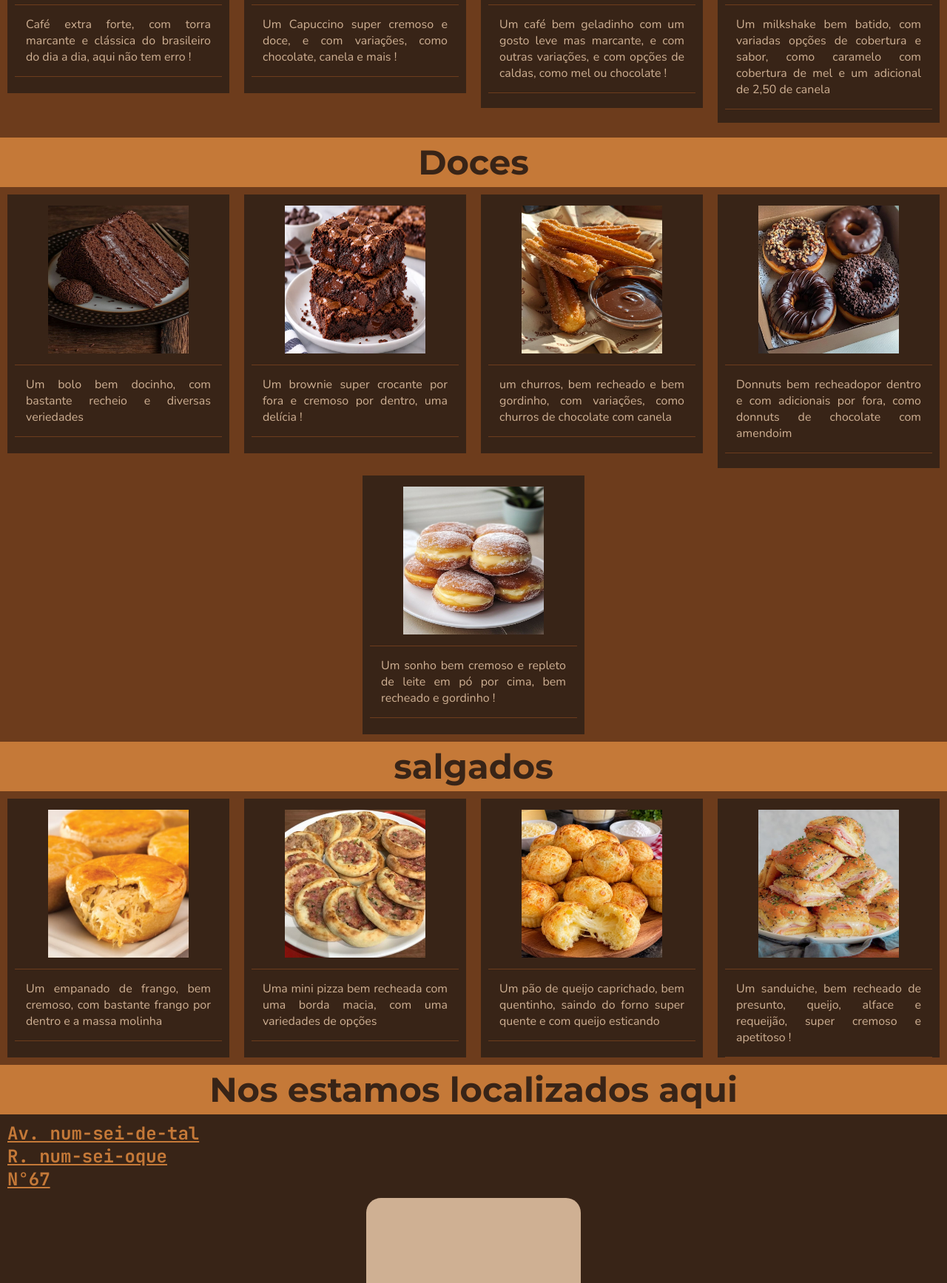
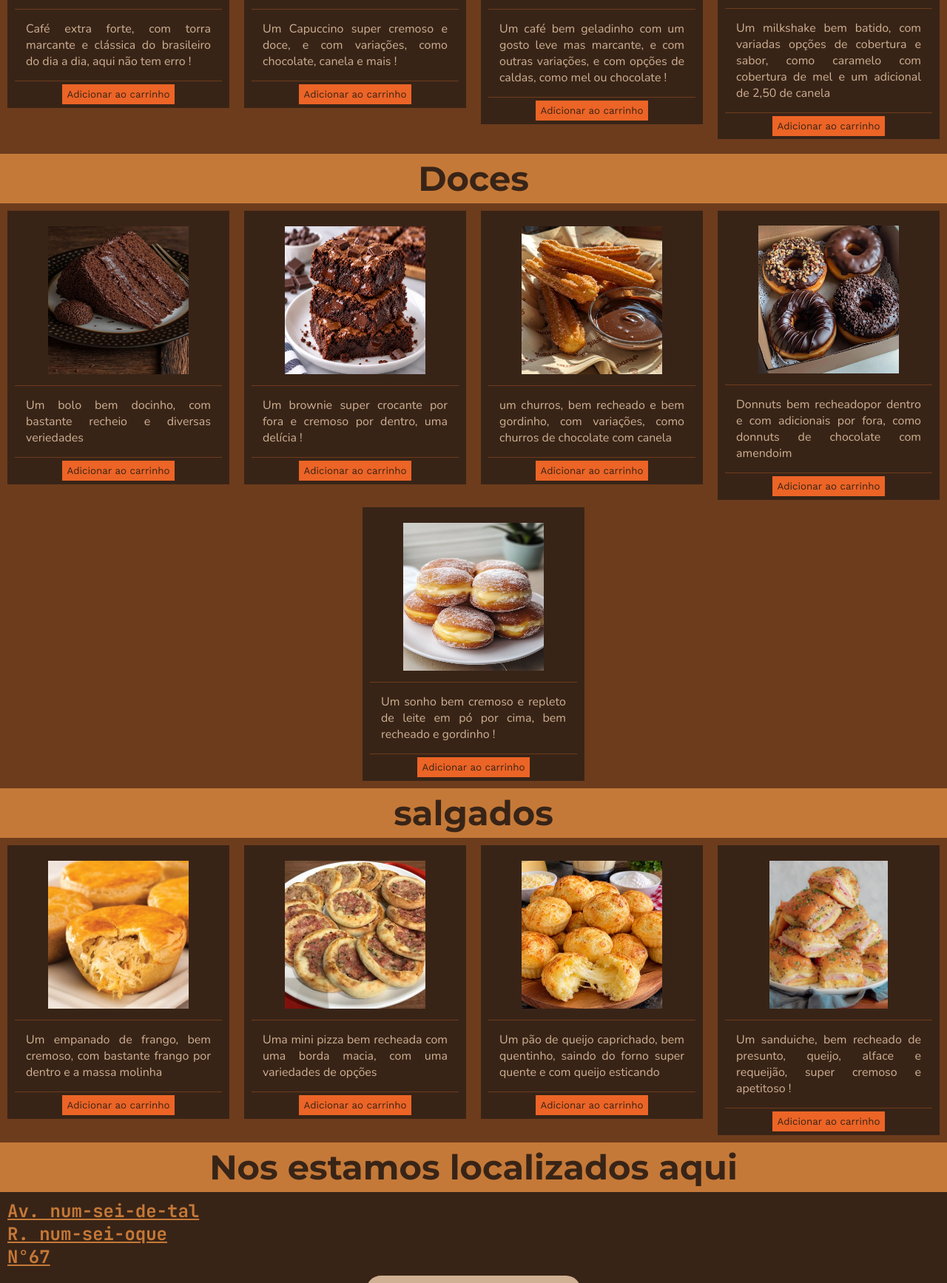
Before and after one commit to Pyetro-Soares/query, a plain HTML site: page louja/index.html in a window 1280 px wide. Shown: the part 964-2699 px from the top of the page at 74% size. Drawn offline with nearby package versions, Linux system fonts and the light colour scheme; grey boxes are pictures that could not be loaded; a script that the page names is missing; a web font is replaced by a local one.

Commit message:
adicionando o js, porém ainda incompleto

```diff
--- a/louja/index.html
+++ b/louja/index.html
@@ -11,6 +11,7 @@
     <link rel="shortcut icon" href="arquivos/coffee-favicon.ico">
 </head>
 <body>
+    <p id="notificacao"></p>
     <nav>
         <a href="#localizacao">localização</a>
         <a href="#cards">cafés</a>
@@ -28,18 +29,30 @@
             <div class="card">
                 <img src="arquivos/Cafe-extra-forte.jpg" alt="Café extra forte, com torra marcante e clássica do brasileiro do dia a dia " >
                 <p>Café extra forte, com torra marcante e clássica do brasileiro do dia a dia, aqui não tem erro !</p>
+                <button onclick="adicionarAoCarrinho()">
+                    Adicionar ao carrinho
+                </button>
             </div>
             <div class="card">
                 <img src="arquivos/Capuccino.jpg" alt="Um Capuccino super cremoso e doce">
                 <p>Um Capuccino super cremoso e doce, e com variações, como chocolate, canela e mais !</p>
+                <button onclick="adicionarAoCarrinho()">
+                    Adicionar ao carrinho
+                </button>
             </div>
             <div class="card" id="cardGrande">
                 <img src="arquivos/Cafe-gelado.jpg" alt="Um café bem geladinho com um gosto leve mas marcante">
                 <p>Um café bem geladinho com um gosto leve mas marcante, e com outras variações, e com opções de caldas, como mel ou chocolate !</p>
+                <button onclick="adicionarAoCarrinho()">
+                    Adicionar ao carrinho
+                </button>
             </div>
             <div class="card" id="cardGrande2">
                 <img src="arquivos/milkshake-de-caramelo.jpg" alt="Um milkshake bem batido, com variadas opções de cobertura e sabor">
                 <p>Um milkshake bem batido, com variadas opções de cobertura e sabor, como caramelo com cobertura de mel e um adicional de 2,50 de canela</p>
+                <button onclick="adicionarAoCarrinho()">
+                    Adicionar ao carrinho
+                </button>
             </div>
         </article>
         <h1 class="faixaDeIdentificacao">Doces</h1>
@@ -47,22 +60,37 @@
             <div class="card">
                 <img src="arquivos/Bolo-de-chocolate.jpg" alt="um bolo bem docinho, com bastante recheio e diversas veriedades">
                 <p>Um bolo bem docinho, com bastante recheio e diversas veriedades</p>
+                <button onclick="adicionarAoCarrinho()">
+                    Adicionar ao carrinho
+                </button>
             </div>
             <div class="card">
                 <img src="arquivos/Brownie.jpg" alt="Um brownie super crocante por fora e cremoso por dentro">
                 <p>Um brownie super crocante por fora e cremoso por dentro, uma delícia !</p>
+                <button onclick="adicionarAoCarrinho()">
+                    Adicionar ao carrinho
+                </button>
             </div>
             <div class="card">
                 <img src="arquivos/Churros.jpg" alt="um churros, bem recheado e bem gordinho">
                 <p>um churros, bem recheado e bem gordinho, com variações, como churros de chocolate com canela</p>
+                <button onclick="adicionarAoCarrinho()">
+                    Adicionar ao carrinho
+                </button>
             </div>
             <div class="card" id="cardGrande3">
                 <img src="arquivos/Donnuts.jpg" alt="Donnuts bem recheadopor dentro e com adicionais por fora">
                 <p>Donnuts bem recheadopor dentro e com adicionais por fora, como donnuts de chocolate com amendoim</p>
+                <button onclick="adicionarAoCarrinho()">
+                    Adicionar ao carrinho
+                </button>
             </div>
             <div class="card">
                 <img src="arquivos/Sonho.jpg" alt="Um sonho bem cremoso e repleto de leite em pó por cima">
                 <p>Um sonho bem cremoso e repleto de leite em pó por cima, bem recheado e gordinho !</p>
+                <button onclick="adicionarAoCarrinho()">
+                    Adicionar ao carrinho
+                </button>
             </div>
         </article>
         <h1 class="faixaDeIdentificacao">salgados</h1>
@@ -70,18 +98,30 @@
             <div class="card">
                 <img src="arquivos/empanado.jpg" alt="Um empanado de frango, bem cremoso">
                 <p>Um empanado de frango, bem cremoso, com bastante frango por dentro e a massa molinha</p>
+                <button onclick="adicionarAoCarrinho()">
+                    Adicionar ao carrinho
+                </button>
             </div>
             <div class="card">
                 <img src="arquivos/mini-pizza.jpg" alt="Uma mini pizza bem recheada com uma borda macia">
                 <p>Uma mini pizza bem recheada com uma borda macia, com uma variedades de opções </p>
+                <button onclick="adicionarAoCarrinho()">
+                    Adicionar ao carrinho
+                </button>
             </div>
             <div class="card">
                 <img src="arquivos/pão-de-queijo.jpg" alt="Um pão de queijo caprichado">
                 <p>Um pão de queijo caprichado, bem quentinho, saindo do forno super quente e com queijo esticando</p>
+                <button onclick="adicionarAoCarrinho()">
+                    Adicionar ao carrinho
+                </button>
             </div>
-            <div class="card">
+            <div class="card" id="cardGrande">
                 <img src="arquivos/sanduíche.jpg" alt="Um sanduiche, bem recheado de presunto, queijo, alface e requeijão">
                 <p>Um sanduiche, bem recheado de presunto, queijo, alface e requeijão, super cremoso e apetitoso !</p>
+                <button onclick="adicionarAoCarrinho()">
+                    Adicionar ao carrinho
+                </button>
             </div>
         </article>
         <article id="localizacao">
--- /dev/null
+++ b/louja/script.js
@@ -0,0 +1,5 @@
+function adicionarAoCarrinho(){
+    let notificar = document.getElementById('notificacao')
+    setTimeout(function(){
+        notificar.textContent='Adicionado ao carrinho com sucesso!' } , 3000 );
+}
--- a/louja/style.css
+++ b/louja/style.css
@@ -81,7 +81,7 @@ main{
 }
 .card{
     background-color: var(--cor1);
-    height: 350px;
+    height: 370px;
     width: 300px;
     margin-left: auto;
     margin-right: auto;
@@ -89,6 +89,7 @@ main{
     display: flex;
     flex-direction: column;
     align-items: center;
+    justify-content: center;
 }
 .card>p{
     border-bottom: 1px solid var(--cor2);
@@ -105,14 +106,24 @@ main{
     height: 200px;
     width: 190px;
 }
+.card>button{
+    border: none;
+    background-color: var(--cor6);
+    color: var(--cor1);
+    padding: 6px;
+    margin-top: 4px;
+    font-family: 'Work Sans';
+    cursor: pointer;
+
+}
 #cardGrande{
-    height: 370px;
+    height: 392px;
 }
 #cardGrande > img{
     width: 160px;
 }
 #cardGrande2{
-    height: 390px;
+    height: 412px;
 }
 .faixaDeIdentificacao{
     background-color: var(--cor3);
@@ -130,7 +141,7 @@ main{
     flex-wrap: wrap;
 }
 #cardGrande3{
-    height: 370px;
+    height: 391px;
 }
 #salgados{
     padding-top: 10px;
@@ -186,3 +197,16 @@ footer>a{
     padding: 10px;
     font-family: 'Afacad Flux';
 }
+#notificacao{
+    padding: 0px;
+    text-align: center;
+    background-color: #382417c9;
+    font-family: 'Inter';
+    color: var(--cor4);
+    position: fixed;
+    bottom: 0;
+    display: block;
+    margin: auto;
+    width: 100vw;
+    overflow: hidden;
+}
```
